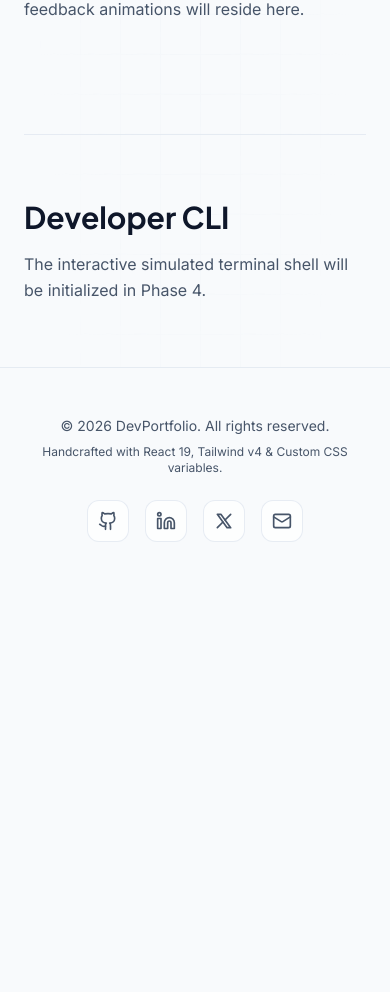
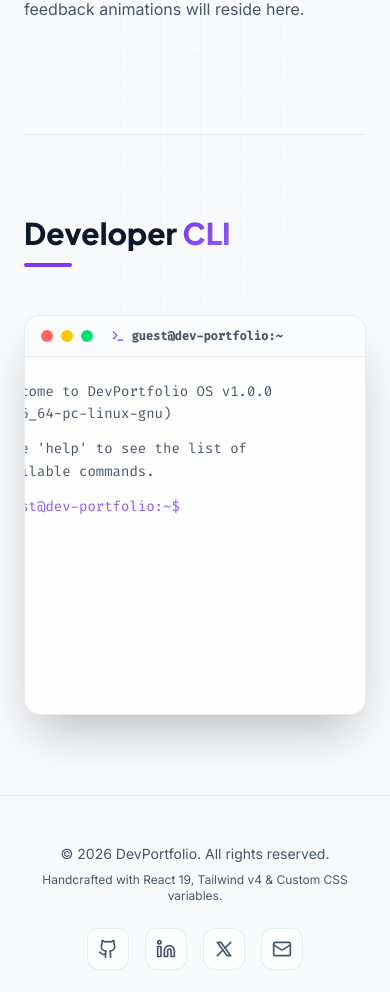
Before and after one commit to yishaq-official/personal-portfolio, a React (Vite) app in the folder client/: page / in a window 390 px wide. Shown: the part 3994-4986 px from the top of the page. Before the commit the page ends 4584 px from the top, so only its background shows below. Built offline with nearby package versions, Linux system fonts and the light colour scheme.

Commit message:
implement interactive CLI component and integrate it into App layout

```diff
--- a/client/src/App.jsx
+++ b/client/src/App.jsx
@@ -3,6 +3,7 @@ import Layout from './components/Layout/Layout.jsx';
 import Hero from './components/Sections/Hero.jsx';
 import About from './components/Sections/About.jsx';
 import Experience from './components/Sections/Experience.jsx';
+import Terminal from './components/CLI/Terminal.jsx';
 
 function App() {
   return (
@@ -32,12 +33,8 @@ function App() {
           </p>
         </section>
 
-        <section id="terminal" className="w-full max-w-4xl py-16 border-t border-border-subtle text-left">
-          <h2 className="text-3xl font-display font-bold text-text-primary mb-4">Developer CLI</h2>
-          <p className="text-text-secondary leading-relaxed">
-            The interactive simulated terminal shell will be initialized in Phase 4.
-          </p>
-        </section>
+        {/* Terminal CLI Section */}
+        <Terminal />
       </div>
     </Layout>
   );
--- /dev/null
+++ b/client/src/components/CLI/Terminal.jsx
@@ -0,0 +1,244 @@
+import React, { useState, useEffect, useRef } from 'react';
+import { useTheme } from '../../context/ThemeContext.jsx';
+import { Terminal as TerminalIcon, ShieldAlert } from 'lucide-react';
+
+export default function Terminal() {
+  const { theme, toggleTheme, accent, changeAccent } = useTheme();
+  const [inputVal, setInputVal] = useState('');
+
+  // Terminal logs state: each log is { type: 'input' | 'output', text: string | JSX }
+  const [logs, setLogs] = useState([
+    { type: 'output', text: 'Welcome to DevPortfolio OS v1.0.0 (x86_64-pc-linux-gnu)' },
+    { type: 'output', text: "Type 'help' to see the list of available commands." },
+    { type: 'output', text: '' }
+  ]);
+
+  // History buffer state
+  const [history, setHistory] = useState([]);
+  const [historyPointer, setHistoryPointer] = useState(-1);
+
+  const inputRef = useRef(null);
+  const scrollRef = useRef(null);
+
+  // Auto scroll to bottom
+  useEffect(() => {
+    if (scrollRef.current) {
+      scrollRef.current.scrollTop = scrollRef.current.scrollHeight;
+    }
+  }, [logs]);
+
+  // Handle clicking anywhere in terminal to focus input
+  const handleTerminalClick = () => {
+    if (inputRef.current) {
+      inputRef.current.focus();
+    }
+  };
+
+  // Focus input on initial mount
+  useEffect(() => {
+    handleTerminalClick();
+  }, []);
+
+  const executeCommand = (cmdString) => {
+    const trimmed = cmdString.trim();
+    if (!trimmed) {
+      setLogs((prev) => [...prev, { type: 'input', text: '' }]);
+      return;
+    }
+
+    // Add to logs & history
+    const nextLogs = [...logs, { type: 'input', text: trimmed }];
+    const nextHistory = [...history, trimmed];
+    setHistory(nextHistory);
+    setHistoryPointer(nextHistory.length);
+
+    const parts = trimmed.split(/\s+/);
+    const cmd = parts[0].toLowerCase();
+    const arg = parts[1] ? parts[1].toLowerCase() : '';
+
+    let outputText = '';
+    let isClear = false;
+
+    switch (cmd) {
+      case 'help':
+        outputText = (
+          <div className="space-y-1">
+            <p className="text-accent-primary font-bold">Available commands:</p>
+            <div className="grid grid-cols-1 sm:grid-cols-2 gap-x-6 gap-y-1 pl-2 text-xs sm:text-sm">
+              <div><span className="text-accent-secondary font-semibold">about</span> - Background summary</div>
+              <div><span className="text-accent-secondary font-semibold">skills</span> - Core skillset details</div>
+              <div><span className="text-accent-secondary font-semibold">experience</span> - Job & Education timeline</div>
+              <div><span className="text-accent-secondary font-semibold">contact</span> - direct links & profiles</div>
+              <div><span className="text-accent-secondary font-semibold">theme [light/dark]</span> - Shift website theme</div>
+              <div><span className="text-accent-secondary font-semibold">accent [color]</span> - Select new accent</div>
+              <div><span className="text-accent-secondary font-semibold">clear</span> - Flush terminal screen</div>
+            </div>
+          </div>
+        );
+        break;
+
+      case 'about':
+        outputText = 'John Doe is a software engineer specialized in React 19, Node.js, and Postgres databases. He designs beautiful, fast, and accessible digital products from the ground up.';
+        break;
+
+      case 'skills':
+        outputText = (
+          <div className="font-mono space-y-1 text-xs sm:text-sm leading-relaxed">
+            <p>=========================================</p>
+            <p className="text-accent-primary font-bold">TECHNICAL SKILLSET:</p>
+            <p>-----------------------------------------</p>
+            <p><span className="text-accent-secondary">Frontend:</span>   React 19, TypeScript, Tailwind v4</p>
+            <p><span className="text-accent-secondary">Backend:</span>    Node.js, Express, PostgreSQL</p>
+            <p><span className="text-accent-secondary">DevOps:</span>     Git, Docker, Bash scripting</p>
+            <p>=========================================</p>
+          </div>
+        );
+        break;
+
+      case 'experience':
+        outputText = (
+          <div className="space-y-1">
+            <p><span className="text-accent-primary font-semibold">* Full Stack Developer</span> @ Velo Tech (2025-Present)</p>
+            <p><span className="text-accent-primary font-semibold">* Frontend Intern</span> @ Apex Code (2023-2024)</p>
+            <p><span className="text-accent-primary font-semibold">* B.S. Computer Science</span> @ State Tech Univ (2020-2024)</p>
+          </div>
+        );
+        break;
+
+      case 'contact':
+        outputText = (
+          <div className="space-y-1">
+            <p><span className="text-accent-secondary">Email:</span>    yishaq@example.com</p>
+            <p><span className="text-accent-secondary">GitHub:</span>   github.com/yishaq</p>
+            <p><span className="text-accent-secondary">LinkedIn:</span> linkedin.com/in/yishaq</p>
+          </div>
+        );
+        break;
+
+      case 'theme':
+        if (arg === 'light' || arg === 'dark') {
+          if (arg !== theme) {
+            toggleTheme();
+          }
+          outputText = `Theme changed to: ${arg}`;
+        } else {
+          outputText = `Usage: theme [light|dark]. Current theme: ${theme}`;
+        }
+        break;
+
+      case 'accent':
+        const validAccents = ['violet', 'indigo', 'emerald', 'rose', 'amber'];
+        if (validAccents.includes(arg)) {
+          changeAccent(arg);
+          outputText = `Accent color changed to: ${arg}`;
+        } else {
+          outputText = `Usage: accent [violet|indigo|emerald|rose|amber]. Current accent: ${accent}`;
+        }
+        break;
+
+      case 'clear':
+        isClear = true;
+        break;
+
+      default:
+        outputText = `bash: command not found: ${cmd}. Type 'help' for suggestions.`;
+    }
+
+    if (isClear) {
+      setLogs([]);
+    } else {
+      setLogs([...nextLogs, { type: 'output', text: outputText }]);
+    }
+  };
+
+  const handleKeyDown = (e) => {
+    if (e.key === 'Enter') {
+      executeCommand(inputVal);
+      setInputVal('');
+    } else if (e.key === 'ArrowUp') {
+      e.preventDefault();
+      if (history.length === 0) return;
+      const newPointer = historyPointer > 0 ? historyPointer - 1 : 0;
+      setHistoryPointer(newPointer);
+      setInputVal(history[newPointer]);
+    } else if (e.key === 'ArrowDown') {
+      e.preventDefault();
+      if (history.length === 0) return;
+      const newPointer = historyPointer + 1;
+      if (newPointer >= history.length) {
+        setHistoryPointer(history.length);
+        setInputVal('');
+      } else {
+        setHistoryPointer(newPointer);
+        setInputVal(history[newPointer]);
+      }
+    }
+  };
+
+  return (
+    <section id="terminal" className="py-20 border-t border-border-subtle w-full flex flex-col gap-12 text-left">
+      {/* Title */}
+      <div className="space-y-3">
+        <h2 className="text-3xl font-display font-extrabold text-text-primary">
+          Developer <span className="text-gradient">CLI</span>
+        </h2>
+        <div className="h-1 w-12 bg-accent-primary rounded-full" />
+      </div>
+
+      {/* Terminal Board Widget */}
+      <div
+        onClick={handleTerminalClick}
+        className="w-full max-w-3xl mx-auto glass-panel border border-border-subtle rounded-2xl shadow-2xl overflow-hidden flex flex-col h-[400px] cursor-text relative z-10"
+      >
+        {/* Terminal Header */}
+        <div className="flex items-center justify-between px-4 py-3 bg-bg-site/60 border-b border-border-subtle select-none">
+          <div className="flex items-center space-x-2">
+            <span className="w-3 h-3 rounded-full bg-red-400" />
+            <span className="w-3 h-3 rounded-full bg-yellow-400" />
+            <span className="w-3 h-3 rounded-full bg-green-400" />
+          </div>
+          <span className="text-xs font-mono font-semibold text-text-secondary flex items-center gap-1.5">
+            <TerminalIcon className="w-3.5 h-3.5 text-accent-primary" />
+            guest@dev-portfolio:~
+          </span>
+          <div className="w-12" /> {/* Balancing spacing spacer */}
+        </div>
+
+        {/* Terminal Logging Screen */}
+        <div
+          ref={scrollRef}
+          className="flex-grow p-6 overflow-y-auto space-y-3 font-mono text-sm leading-relaxed bg-bg-card/45 select-text"
+        >
+          {logs.map((log, idx) => (
+            <div key={idx} className="whitespace-pre-wrap">
+              {log.type === 'input' ? (
+                <div className="flex">
+                  <span className="text-accent-secondary mr-2">guest@dev-portfolio:~$</span>
+                  <span className="text-text-primary">{log.text}</span>
+                </div>
+              ) : (
+                <div className="text-text-secondary">{log.text}</div>
+              )}
+            </div>
+          ))}
+
+          {/* Prompt Entry Input Line */}
+          <div className="flex items-center">
+            <span className="text-accent-secondary mr-2 shrink-0">guest@dev-portfolio:~$</span>
+            <input
+              ref={inputRef}
+              type="text"
+              value={inputVal}
+              onChange={(e) => setInputVal(e.target.value)}
+              onKeyDown={handleKeyDown}
+              className="flex-grow bg-transparent border-none outline-none text-text-primary caret-accent-primary select-text focus:ring-0 p-0 font-mono text-sm"
+              autoComplete="off"
+              autoCapitalize="none"
+              spellCheck="false"
+            />
+          </div>
+        </div>
+      </div>
+    </section>
+  );
+}
```
